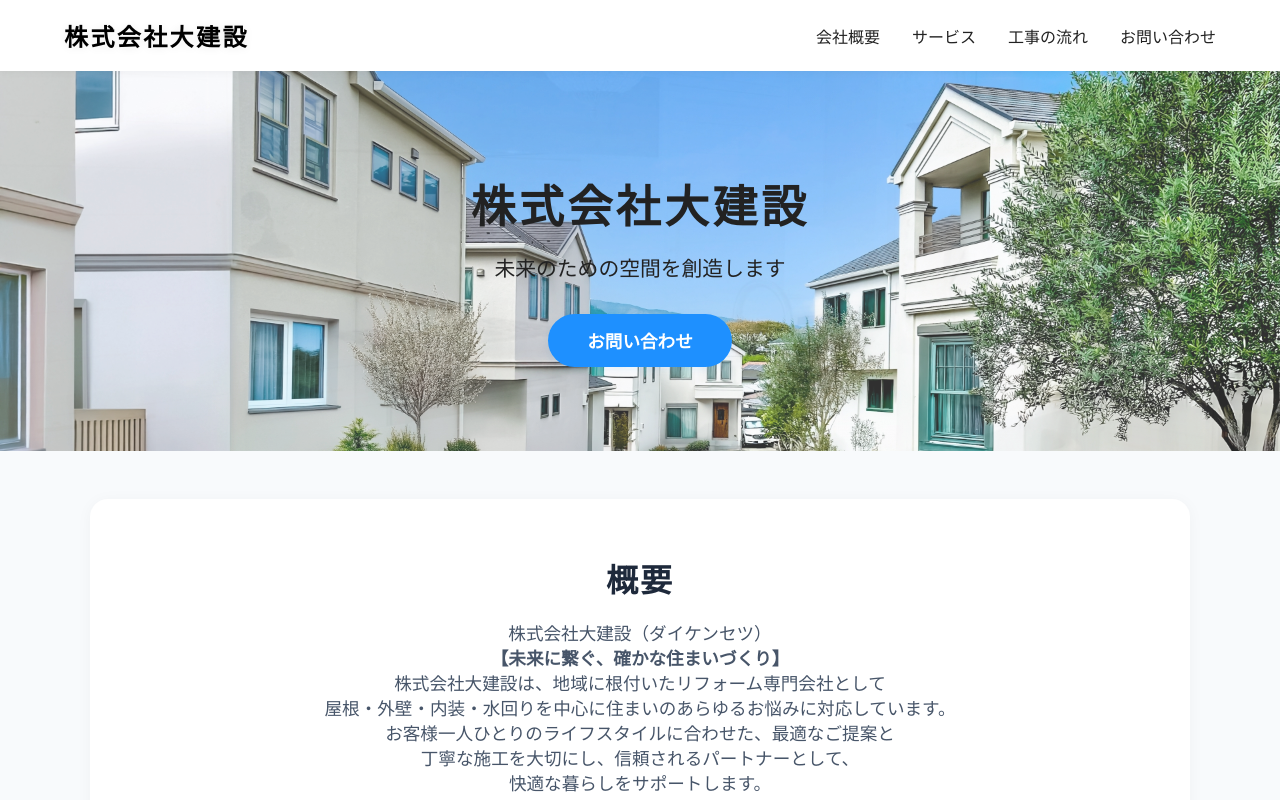
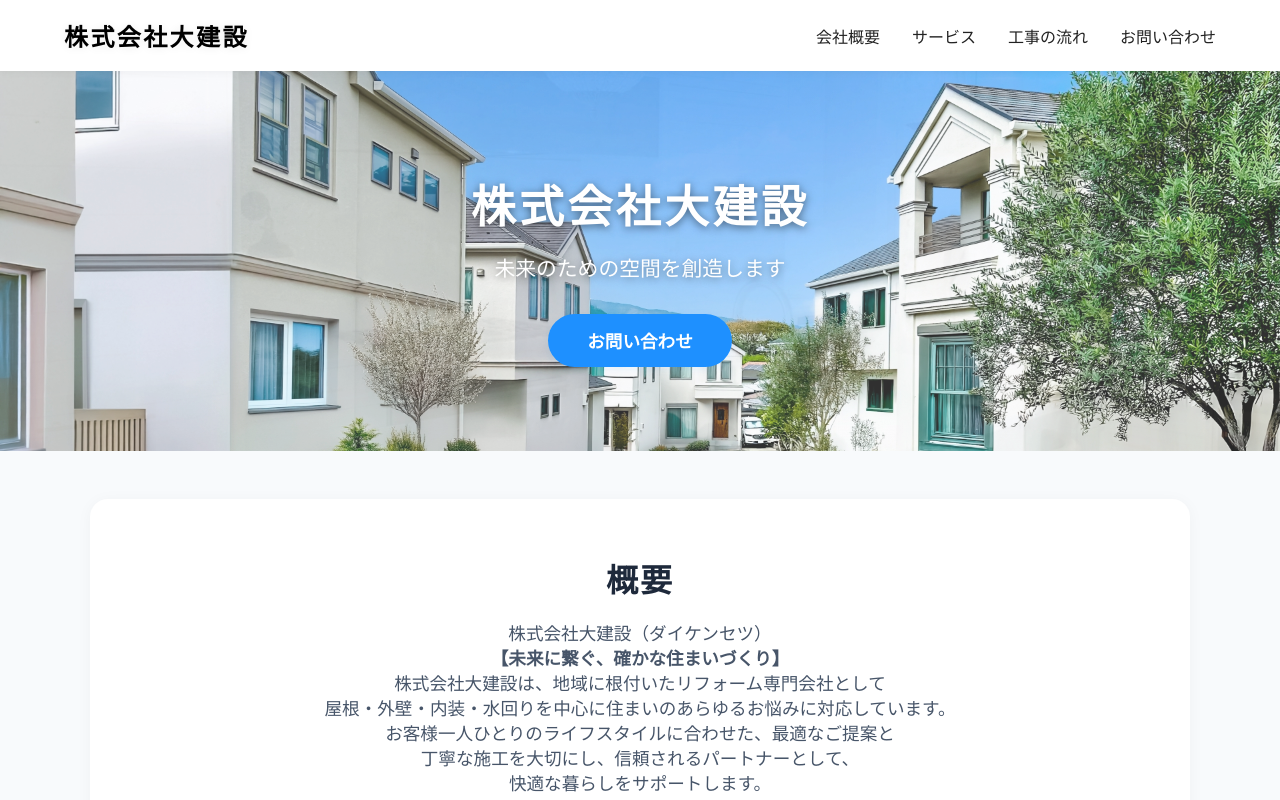
Before and after one commit to koteharyu/daiken_hp, a Next.js app: page / in a window 1280 px wide. Shown: the top 800 px of the page. Built offline with nearby package versions, Linux system fonts and the light colour scheme.

Commit message:
文字色変更

```diff
--- a/src/app/page.module.css
+++ b/src/app/page.module.css
@@ -230,10 +230,14 @@ a.secondary {
   font-weight: bold;
   margin-bottom: 1rem;
   letter-spacing: 0.08em;
+  color: #fff;
+  text-shadow: 0 2px 8px rgba(0, 0, 0, 0.5);
 }
 .heroContent p {
   font-size: 1.3rem;
   margin-bottom: 2rem;
+  color: #fff;
+  text-shadow: 0 2px 8px rgba(0, 0, 0, 0.4);
 }
 .ctaBtn {
   display: inline-block;
```
